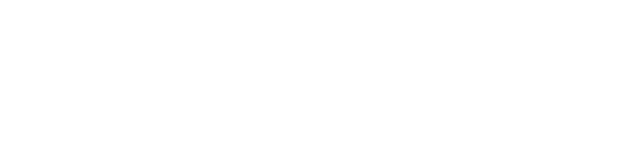
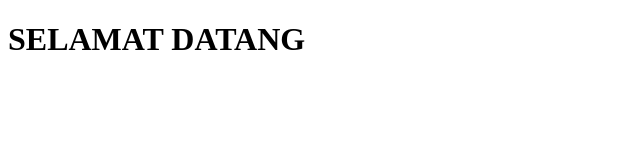
Before and after one commit to BerryAkbarS/BerryAkbarS.github.io, a plain HTML site: page index.html in a window 1280 px wide. Shown: the whole page, without its empty margins (0-640 px from the left). Drawn offline with Linux system fonts and the light colour scheme.

Commit message:
mencoba menampilkan selamat datang

```diff
--- a/index.html
+++ b/index.html
@@ -1,9 +1,9 @@
 <!DOCTYPE html>
 <html>
 <head>
-	<title></title>
+	<title>berry</title>
 </head>
 <body>
-
+<h1>SELAMAT DATANG</h1>
 </body>
 </html>
```
